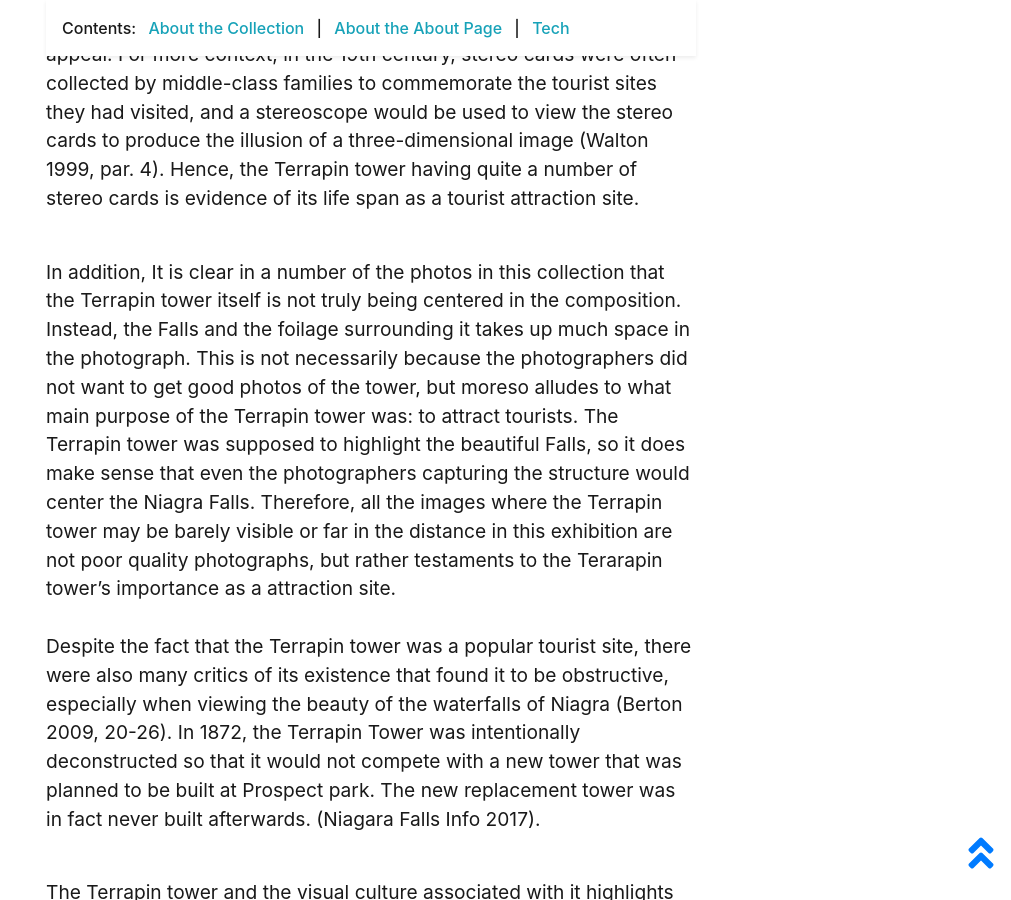
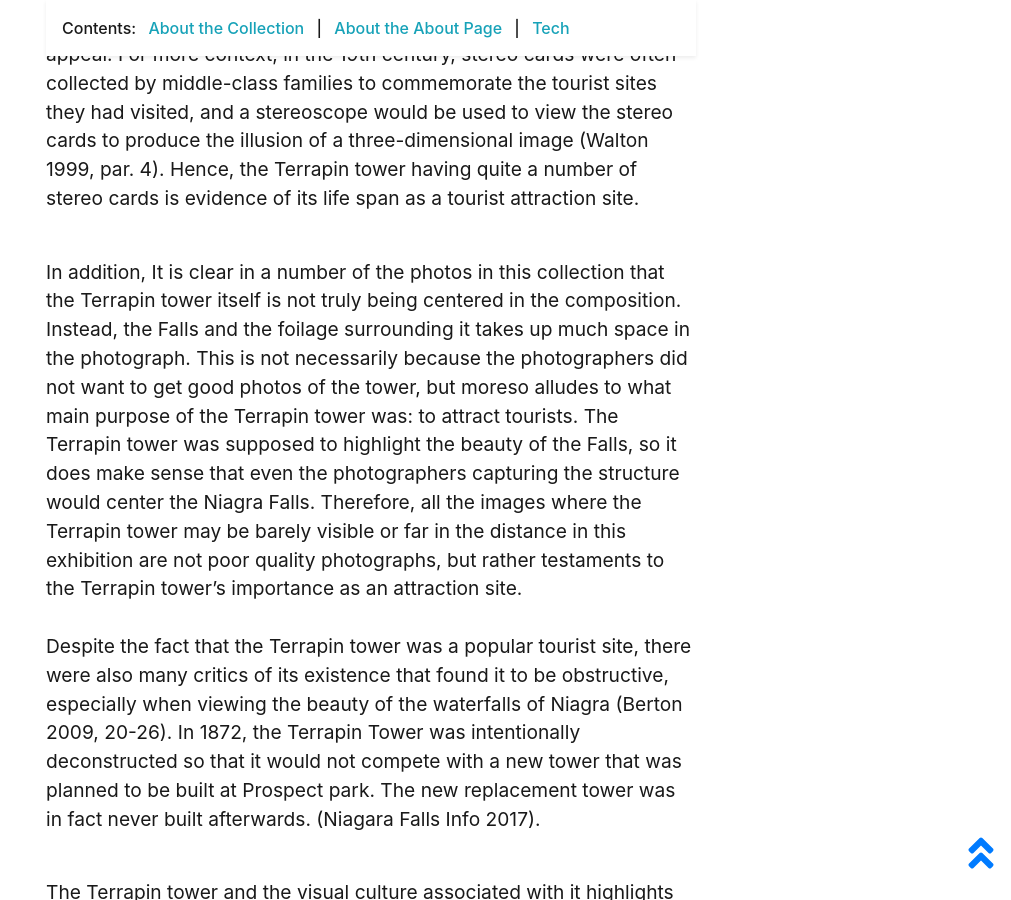
Before and after one commit to naomiegbunike/Terrapintowr, a Jekyll site: the page built from pages/about.md, in a window 1280 px wide and 900 px high, scrolled down 1954 px. Shown: the whole window, without its empty margins (269-1280 px from the left). Built offline with Jekyll 4.4.1, drawn with Linux system fonts in a browser that asks for light colours.

Commit message:
Update about.md

```diff
--- a/pages/about.md
+++ b/pages/about.md
@@ -28,7 +28,7 @@
 <br>
 <br>
 
-In addition, It is clear in a number of the photos in this collection that the Terrapin tower itself is not truly being centered in the composition. Instead, the Falls and the foilage surrounding it takes up much space in the photograph. This is not necessarily because the photographers did not want to get good photos of the tower, but moreso alludes to what main purpose of the Terrapin tower was: to attract tourists. The Terrapin tower was supposed to highlight the beautiful Falls, so it does make sense that even the photographers capturing the structure would center the Niagra Falls. Therefore, all the images where the Terrapin tower may be barely visible or far in the distance in this exhibition are not poor quality photographs, but rather testaments to the Terarapin tower's importance as a attraction site.
+In addition, It is clear in a number of the photos in this collection that the Terrapin tower itself is not truly being centered in the composition. Instead, the Falls and the foilage surrounding it takes up much space in the photograph. This is not necessarily because the photographers did not want to get good photos of the tower, but moreso alludes to what main purpose of the Terrapin tower was: to attract tourists. The Terrapin tower was supposed to highlight the beauty of the Falls, so it does make sense that even the photographers capturing the structure would center the Niagra Falls. Therefore, all the images where the Terrapin tower may be barely visible or far in the distance in this exhibition are not poor quality photographs, but rather testaments to the Terrapin tower's importance as an attraction site.
 <br>
 <br>
  Despite the fact that the Terrapin tower was a popular tourist site, there were also many critics of its existence that found it to be obstructive, especially when viewing the beauty of the waterfalls of Niagra (Berton 2009, 20-26). In 1872, the Terrapin Tower was intentionally deconstructed so that it would not compete with a new tower that was planned to be built at Prospect park. The new replacement tower was in fact never built afterwards. (Niagara Falls Info 2017).
```
